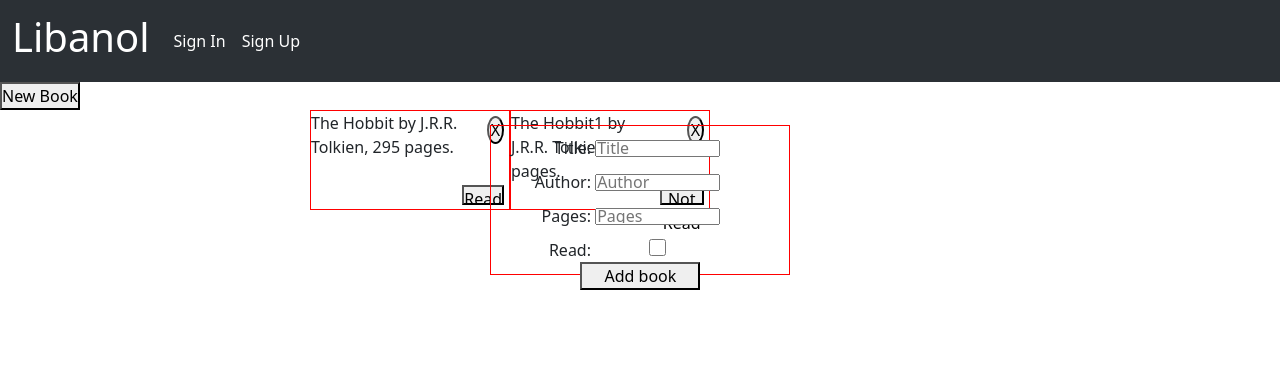
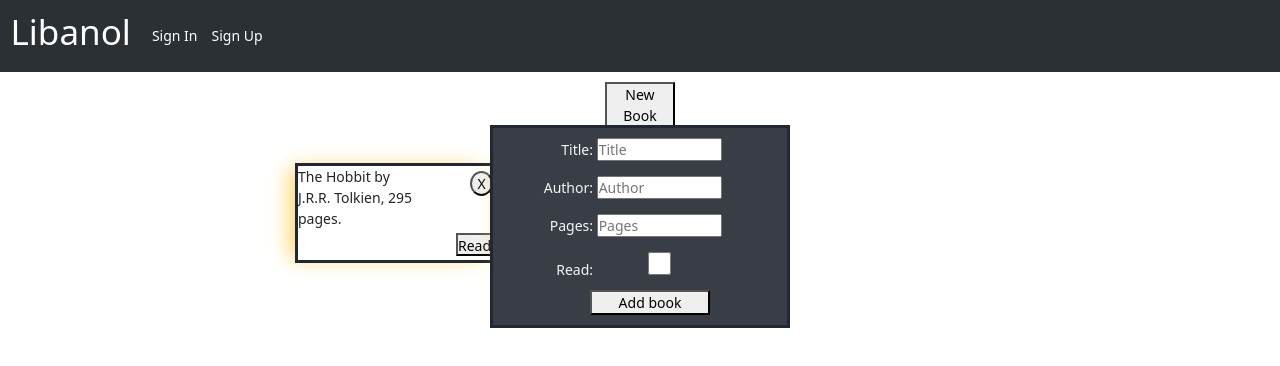
Before and after one commit to KennethSmithRSA/Library, a plain HTML site: page index.html in a window 1280 px wide. Both pictures are taken after a click on the button "New Book". Drawn offline with nearby package versions, Linux system fonts and the light colour scheme.

Commit message:
Add styling bookCard

```diff
--- a/style.css
+++ b/style.css
@@ -1,16 +1,30 @@
 * {
     margin: 0;
     padding: 0;
+    font-size: 14px;
+}
+
+body {
+    background-color: #f5f1f1;
+}
+
+#newBook {
+    margin-top: 10px;
+    width: 70px;
+    display: flex;
+    margin-left: calc(50% - 35px);
+    margin-bottom: 30px;
 }
 
 #newBookForm {
-    border: 1px solid red;
+    border: 3px solid #222831;
     width: 300px;
-    height: 150px;
+    height: fit-content;
     display: none;
     position: absolute;
     left: calc(50% - 150px);
     top: calc(25% - 75px);
+    background-color: #393E46;
 }
 
 #newBookForm > .inputSection {
@@ -20,38 +34,42 @@
 #newBookForm > .inputSection > input[type=text],
 #newBookForm > .inputSection > input[type=checkbox] {
     width: 125px;
-    height: 17px;
+    height: 23px;
+    margin-bottom: 5px;
 }
 
 #newBookForm > .inputSection > label {
     display: inline-block;
     width: 100px;
     text-align: right;
+    color: whitesmoke;
 }
 
 #newBookForm > button {
     width: 120px;
-    margin-left: 30%;
+    margin-top: 10px;
+    margin-left: 33%;
+    margin-bottom: 10px;
 }
 
 #libraryContainer {
-
-
     display: flex;
-    width: 400px;
+    width: 420px;
     height: auto;
     flex-wrap: wrap;
-    margin-left: calc(25% - 10px);
+    margin-left: calc(25% - 30px);
 }
 
 .bookCard {
     max-width: 200px;
     height: 100px;
     display: grid;
-    border: 1px solid red;
-    grid-template-columns: 3fr 1fr;
+    border: 3px solid #222831;
+    box-shadow: -10px 0px 20px -5px #FFD369;
+    grid-template-columns: 125px 75px;
     grid-template-rows: repeat(2, 1fr);
     justify-items: end;
+    margin: 5px;
 }
 
 .bookCard > .bookInformation {
@@ -63,7 +81,7 @@
 .bookCard > .removeBookFromLibraryBtn {
     grid-column: 2 / 3;
     grid-row: 1 / 2;
-    width: 17px;
+    width: 23px;
     height: fit-content;
     border-radius: 100%;
     margin: 5px;
@@ -73,8 +91,8 @@
     grid-column: 2 / 3;
     grid-row: 2 / 3;
     width: fit-content;
-    height: 20px;
-    align-content: center;
+    max-height: 23px;
     margin-right: 5px;
-    margin-top: 50%;
+    margin-top: 20px;
+    text-align: center;
 }
```
